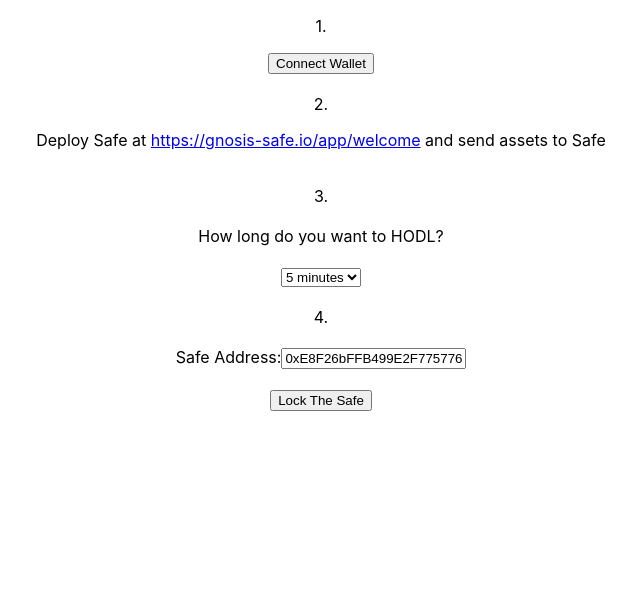
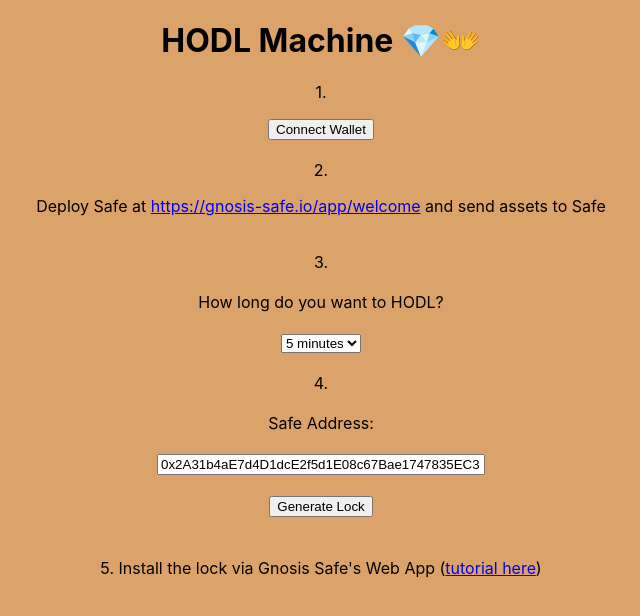
Before and after one commit to Brentably/eth-sf-22-frontend, a React (Create React App) app: page / in a window 1280 px wide. Shown: the top 616 px of the page, without its empty margins (319-959 px from the left). Built offline with nearby package versions, Linux system fonts and the light colour scheme.

Commit message:
diamond hands machine

```diff
--- a/src/App.css
+++ b/src/App.css
@@ -2,6 +2,8 @@
   text-align: center;
 }
 
+input{
+min-width: 320px}
 .App-logo {
   height: 40vmin;
   pointer-events: none;
--- a/src/App.js
+++ b/src/App.js
@@ -12,8 +12,10 @@
   const [provider, setProvider] = useState(null)
   const [address, setAddress] = useState(null)
   const [timeValue, setTimeValue] = useState(300)
-  const [safeAddress, setSafeAddress] = useState("0xE8F26bFFB499E2F7757762E26dD168980D3470c3")
+  const [safeAddress, setSafeAddress] = useState("0x2A31b4aE7d4D1dcE2f5d1E08c67Bae1747835EC3")
   const [loading, setLoading] = useState(false)
+  const [lockAddress, setLockAddress] = useState("")
+  const [textCopied, setTextCopied] = useState(false)
 
   const TimeGuardABI = [
     {
@@ -157,7 +159,7 @@
     console.log(signer)
   }
 
-  const lockSafe = async () => {
+  const genLock = async () => {
 
     const factory = new ethers.ContractFactory(TimeGuardABI, TimeGuardByteCode, signer)
     const timeGuardContract = await factory.deploy(timeValue);
@@ -167,31 +169,21 @@
     setLoading(false)
 
     console.log(timeGuardContract.address)
-    const userSafe = new ethers.Contract(safeAddress, SafeABI, provider);
-    const uhhUserSafe = userSafe.connect(signer)
-    console.dir(userSafe)
-
-    const unsigned_tx = await uhhUserSafe.populateTransaction.setGuard(timeGuardContract.address, {gasLimit: 100000})
-    const tx_data = unsigned_tx.data
-    console.log(tx_data)
-
-    setLoading(true)
-    await uhhUserSafe.
-    setLoading(false)
-    // console.log("done") //I user can't add tx-guard. they have to call exec tx function to call setGuard function on safe
+    setLockAddress(timeGuardContract.address)
 
 
-
-    //get timeGuard Address
-
-    //connect to safe, call setGuard function
   }
 
+  const handleCopy = () => {
+    navigator.clipboard.writeText(lockAddress)
+    setTextCopied(true)
+  }
 
 
 
   return (
     <div className="App">
+      <h1>HODL Machine 💎👐</h1>
       <p>1. </p><button onClick={connect}>{signer ? "connected!" : "Connect Wallet"}</button>
       <br/><br/>
       2.
@@ -213,13 +205,16 @@
       4.
       <br /><br />
       <form>
-      <label>Safe Address:
+      <label>Safe Address: <br /> <br />
         <input type="text" value={safeAddress} onChange={(e) => setSafeAddress(e.target.value)}/>
       </label>
     </form>
     <br/>
-     <button onClick={lockSafe}>Lock The Safe</button>
-     <h1>{loading ? "LOADING..." : null}</h1>
+     <button onClick={genLock}>Generate Lock</button>
+     <p onClick={handleCopy}>{lockAddress ? `${lockAddress}` : null}{textCopied? " copied!" : null}</p>
+     <h1>{loading ? "Generating lock..." : null}</h1>
+     <br />
+      5. Install the lock via Gnosis Safe's Web App (<a href="https://help.gnosis-safe.io/en/articles/5496893-add-a-transaction-guard" target="_blank">tutorial here</a>)
     </div>
   );
 }
--- a/src/index.css
+++ b/src/index.css
@@ -5,6 +5,7 @@
     sans-serif;
   -webkit-font-smoothing: antialiased;
   -moz-osx-font-smoothing: grayscale;
+  background-color: #dba269;
 }
 
 code {
```
